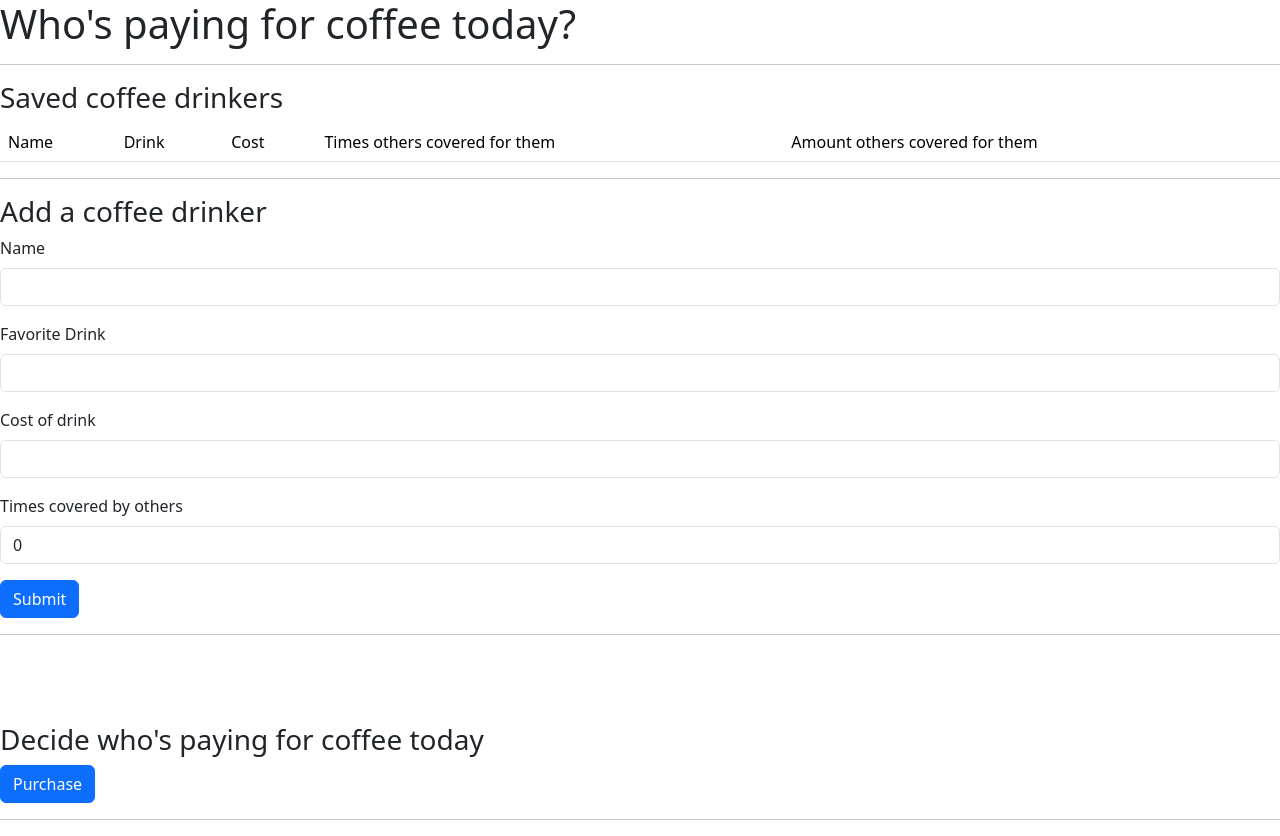
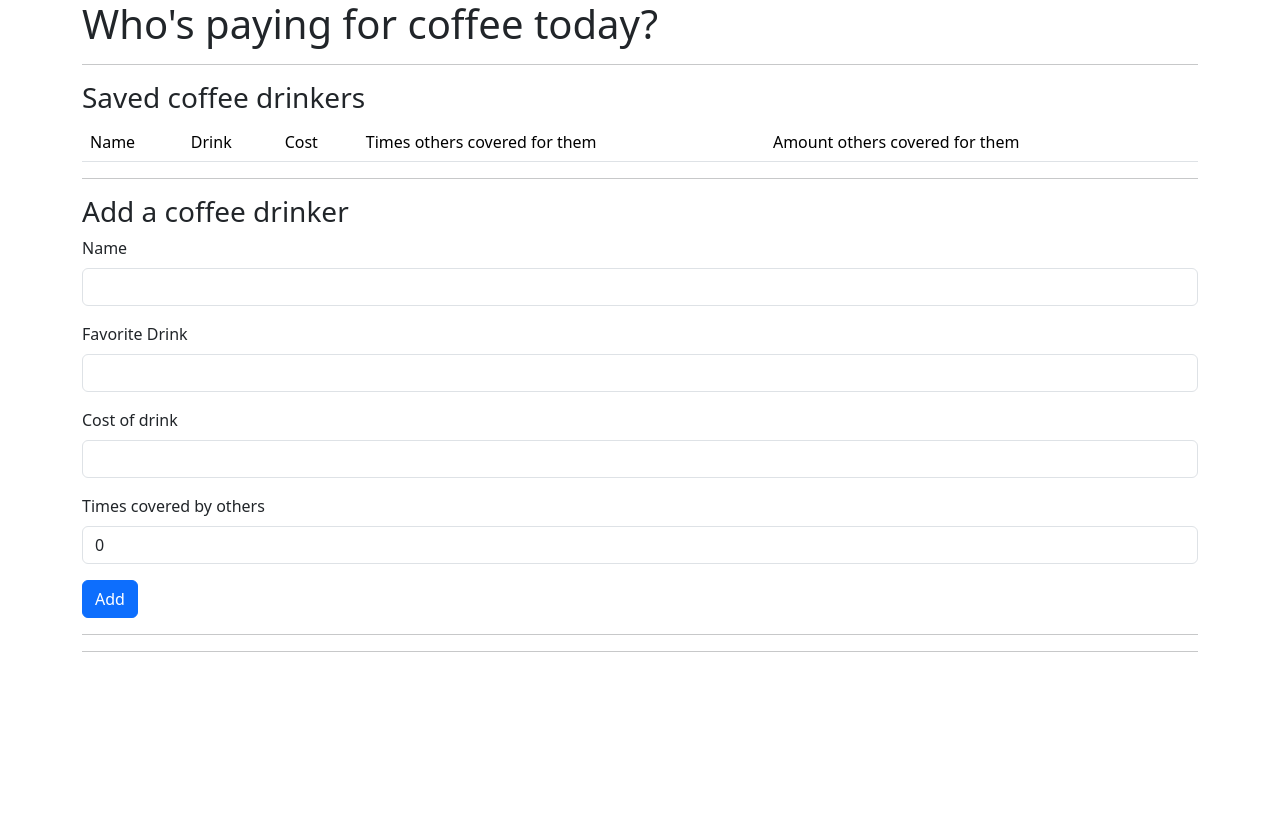
Before and after one commit to riftEmber/coffee-picker, a Flask app: page / in a window 1280 px wide. After the commit the page ends 652 px from the top, so only its background shows below. Run offline with Flask 3, Linux system fonts and the light colour scheme; some libraries are stand-ins or nearby versions.

Commit message:
Fix up person removal, rearrange forms

```diff
--- a/app.py
+++ b/app.py
@@ -5,7 +5,7 @@ from wtforms.fields.numeric import IntegerField, FloatField
 
 from coffee import CoffeeData, CoffeeDrinker
 from wtforms import StringField, SubmitField
-from wtforms.validators import DataRequired, Length
+from wtforms.validators import DataRequired, NumberRange
 import secrets
 
 
@@ -18,18 +18,19 @@ csrf = CSRFProtect(app)
 
 class ClearForm(FlaskForm):
     clear_name = StringField('Name', validators=[DataRequired()])
-    submit_clear = SubmitField('Remove this person (!!)')
+
+    submit_clear = SubmitField('Remove')
 
 class DrinkerForm(FlaskForm):
     name = StringField('Name', validators=[DataRequired()])
     drink_name = StringField('Favorite Drink', validators=[DataRequired()])
-    drink_cost = FloatField('Cost of drink', validators=[DataRequired()])
-    times_covered_by_others = IntegerField('Times covered by others', default=0)
+    drink_cost = FloatField('Cost of drink', validators=[DataRequired(), NumberRange(min=1)])
+    times_covered_by_others = IntegerField('Times covered by others', default=0, validators=[NumberRange(min=0)])
 
-    submit = SubmitField()
+    submit = SubmitField('Add')
 
 class PurchaseForm(FlaskForm):
-    submit_purchase = SubmitField("Purchase")
+    submit_purchase = SubmitField("Decide")
 
 @app.route("/", methods=['GET', 'POST'])
 def hello_world():
@@ -53,6 +54,7 @@ def hello_world():
     elif clear_form and clear_form.submit_clear.data and clear_form.validate_on_submit():
         assert clear_form.clear_name.data
         if coffee_data.remove_drinker(clear_form.clear_name.data):
+            message = f"Removed drinker '{clear_form.clear_name.data}'"
             data_changed = True
         else:
             message = f"Could not find drinker with name '{clear_form.clear_name.data}'"
--- a/templates/index.html
+++ b/templates/index.html
@@ -2,10 +2,16 @@
 <html>
 <head>
 {{ bootstrap.load_css() }}
+    <title>Coffee decider</title>
 </head>
 <body>
 
+<div class="container">
     <h1>Who's paying for coffee today?</h1>
+
+    {% if drinkers %}
+    {{ render_form(purchase_form) }}
+    {% endif %}
 
     {% if message %}
         <div class="alert alert-primary" role="alert">
@@ -42,16 +48,13 @@
 
     <hr/>
 
-<br><br><br>
-<h3>Decide who's paying for coffee today</h3>
-{{ render_form(purchase_form) }}
-
     <hr/>
 
     {% if drinkers %}
     <h3>Remove a coffee drinker</h3>
         {{ render_form(clear_form) }}
     {% endif %}
+</div>
 
 {{ bootstrap.load_js() }}
 </body>
```
Lines whose indentation alone changed are shown as unchanged.
